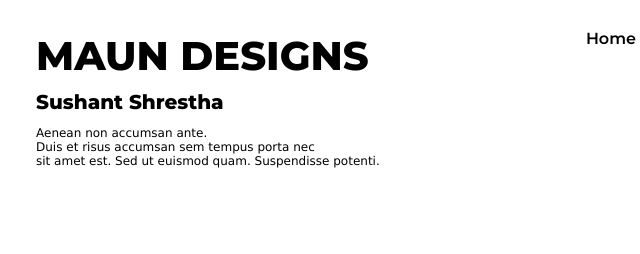
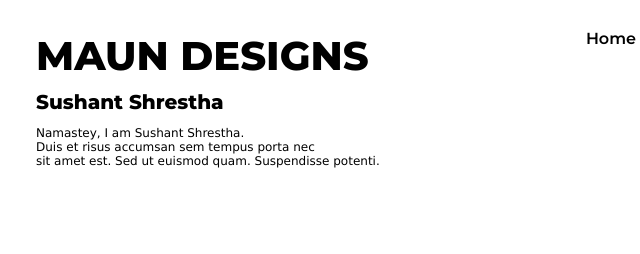
Before and after one commit to ceesang/Portfolio_Design, a plain HTML site: page index.html in a window 1280 px wide. Shown: the part 273-527 px from the top of the page, 574-1214 px from the left. Drawn offline with Linux system fonts and the light colour scheme.

Commit message:
Text Edit

```diff
--- a/index.html
+++ b/index.html
@@ -31,7 +31,7 @@
                     Sushant Shrestha
                 </h3>
                 <p id="h3">
-                    Aenean non accumsan ante.<br> Duis et risus accumsan sem tempus porta nec<br> sit amet est. Sed ut euismod quam. Suspendisse potenti.
+                    Namastey, I am Sushant Shrestha.<br> Duis et risus accumsan sem tempus porta nec<br> sit amet est. Sed ut euismod quam. Suspendisse potenti.
                 </p>
             </div>
         </div>
```
